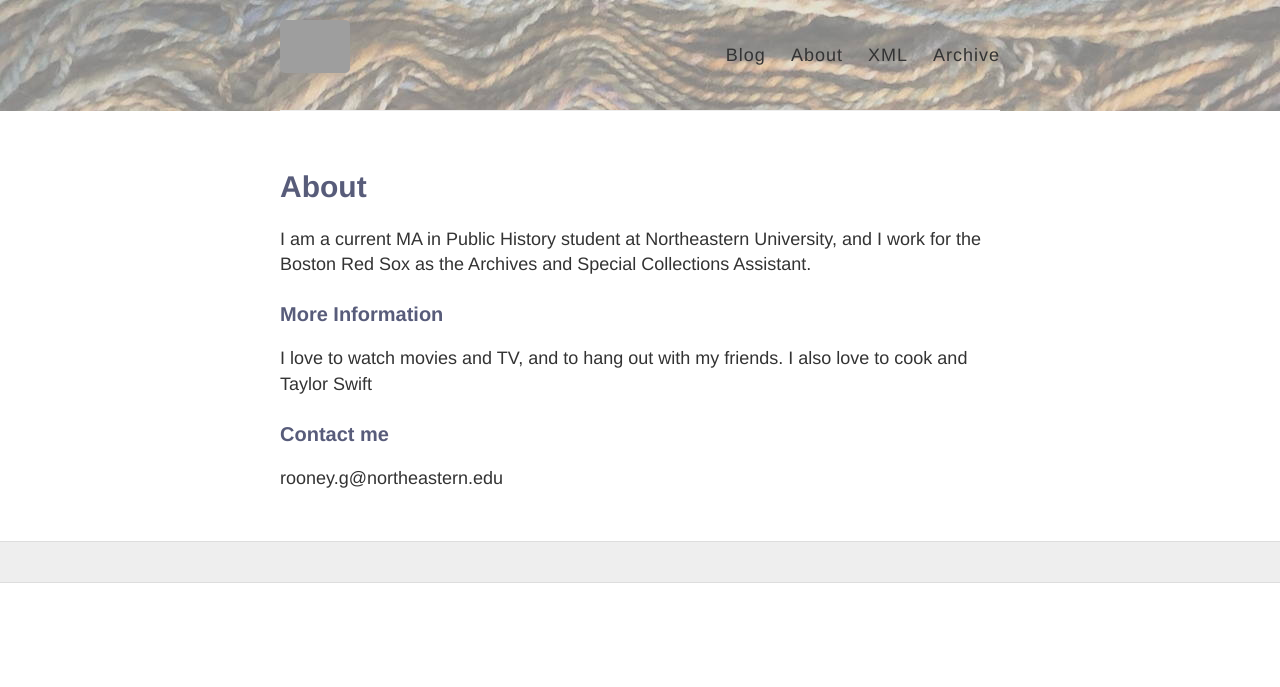
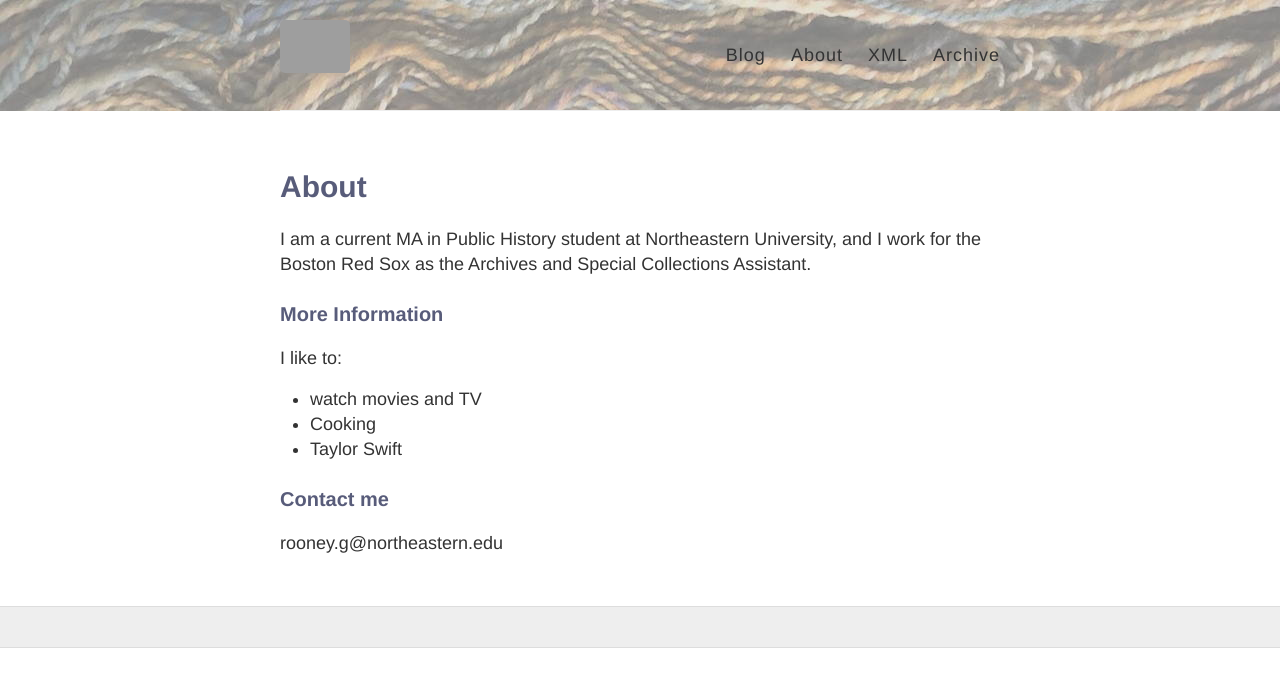
Before and after one commit to grooney48/grooney48.github.io, a Jekyll site: the page built from about.md, in a window 1280 px wide. Shown: the top 687 px of the page. Built offline with Jekyll 4.4.1, drawn with Linux system fonts in a browser that asks for light colours; grey boxes are pictures that could not be loaded.

Commit message:
Added bulleted list to about page

```diff
--- a/about.md
+++ b/about.md
@@ -8,7 +8,10 @@ I am a current MA in Public History student at Northeastern University, and I wo
 
 ### More Information
 
-I love to watch movies and TV, and to hang out with my friends. I also love to cook and Taylor Swift
+I like to:
+* watch movies and TV
+* Cooking
+* Taylor Swift
 
 ### Contact me
 
```
Also changed, not shown: 1 other file.
